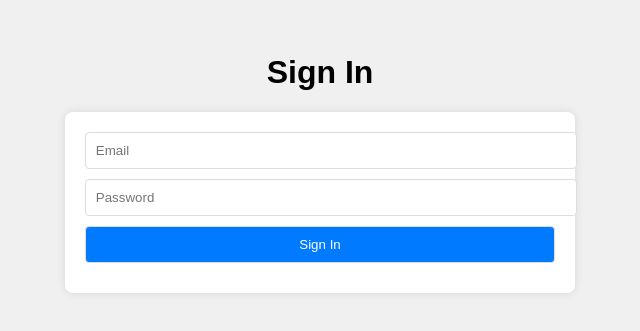
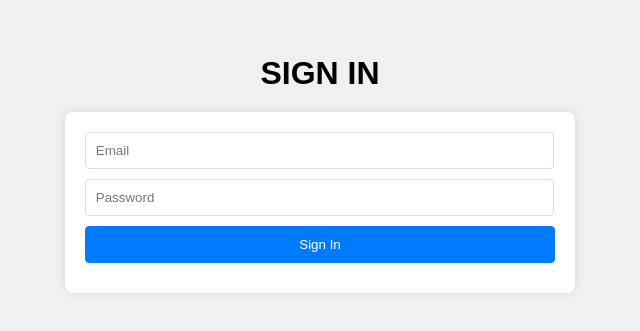
Before and after one commit to Latteflo/Backend-202, a website: page express-jwt-tutorial/client/index.html in a window 1280 px wide. Shown: the part 237-568 px from the top of the page, 320-960 px from the left. Drawn offline with Linux system fonts and the light colour scheme.

Commit message:
added styling

```diff
--- a/express-jwt-tutorial/client/style.css
+++ b/express-jwt-tutorial/client/style.css
@@ -12,21 +12,32 @@ body {
     align-items: center;
     flex-direction: column;
 }
+
+h1{
+    text-align: center;
+    text-transform: uppercase;
+    margin-bottom: 20px;
+}
 form {
     background-color: #fff;
     padding: 20px;
     border-radius: 8px;
     box-shadow: 0px 0px 10px rgba(0, 0, 0, 0.1);
 }
-input, button {
-    width: 100%;
+input {
+    width: 95%;
     padding: 10px;
     margin-bottom: 10px;
     border-radius: 4px;
     border: 1px solid #ddd;
 }
 button {
+    width: 100%;
     background-color: #007BFF;
+    padding: 10px;
+    border-radius: 4px;
+    margin-bottom: 10px;
+    border: 1px solid #007BFF;
     color: #fff;
     cursor: pointer;
 }
--- a/express-jwt-tutorial/package.json
+++ b/express-jwt-tutorial/package.json
@@ -1,13 +1,13 @@
 {
   "name": "express-jwt-tutorial",
   "version": "1.0.0",
-  "description": "",
+  "description": "practice on how to use jwt with express and nodejs",
   "main": "index.js",
   "scripts": {
     "test": "echo \"Error: no test specified\" && exit 1"
   },
   "keywords": [],
-  "author": "",
+  "author": "Flo",
   "license": "ISC",
   "dependencies": {
     "dotenv": "^16.3.1",
```
